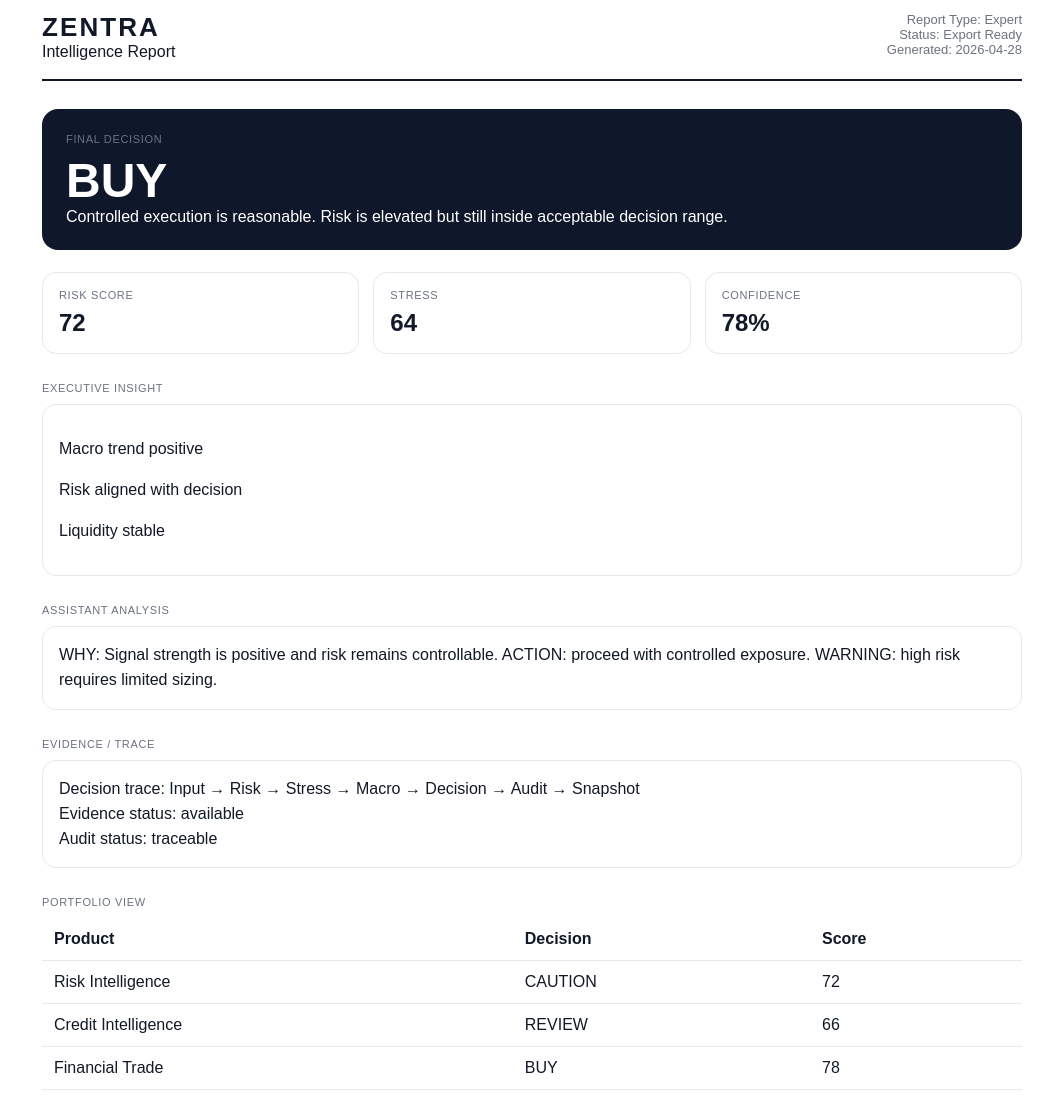
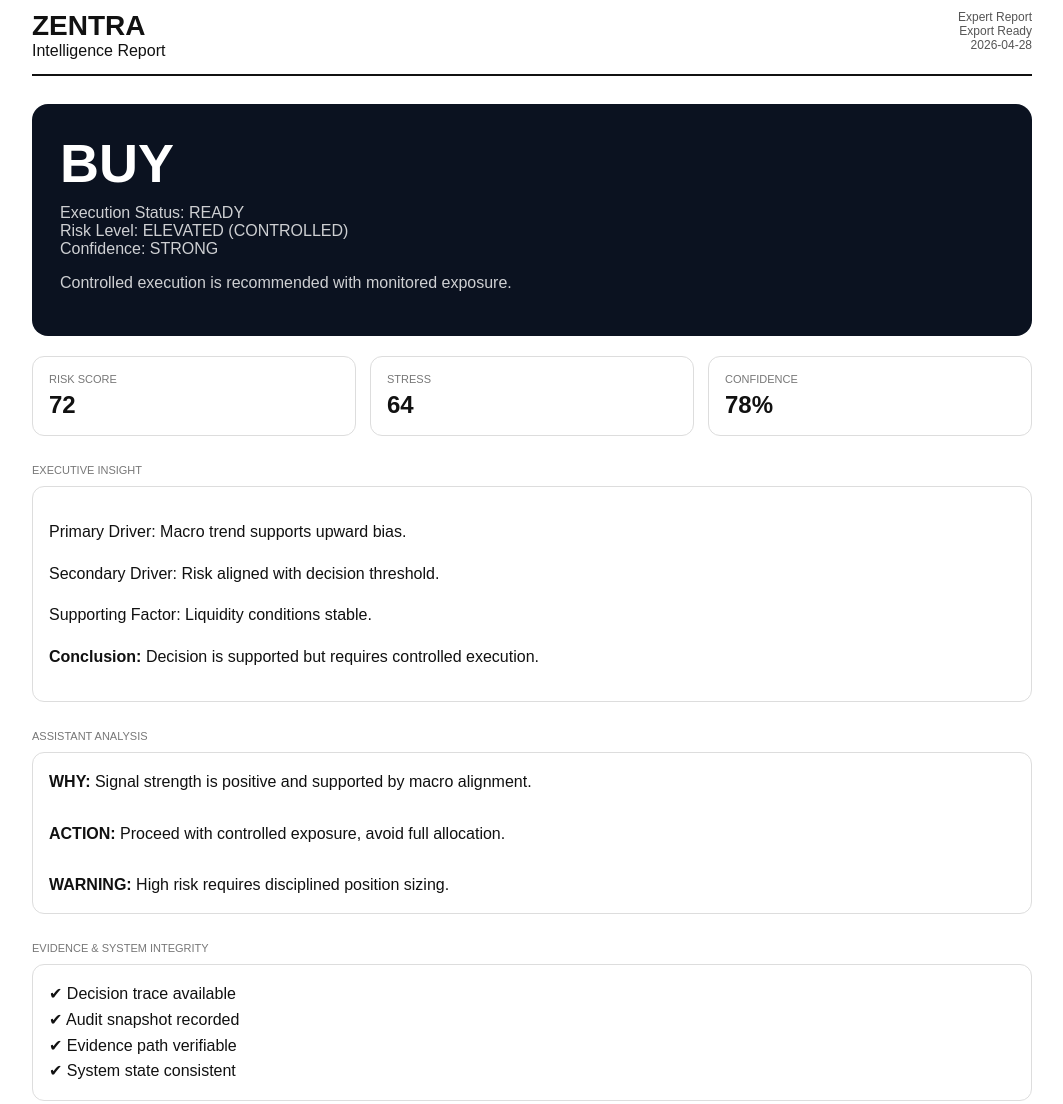
Before and after one commit to Mehmetaltas/zentra-core, a website: page app/report/zentra-report.html in a window 1280 px wide. Shown: the part 60-1164 px from the top of the page, without its empty margins (108-1171 px from the left). Drawn offline with Linux system fonts and the light colour scheme.

Commit message:
upgrade report to investor-level v3

```diff
--- a/app/report/zentra-report.html
+++ b/app/report/zentra-report.html
@@ -3,102 +3,38 @@
 <head>
 <meta charset="utf-8">
 <title>ZENTRA Intelligence Report</title>
+
 <style>
-body{
-  margin:0;
-  background:#f4f6fb;
-  color:#111827;
-  font-family:Arial,sans-serif;
-}
-.page{
-  max-width:980px;
-  margin:30px auto;
-  background:white;
-  padding:42px;
-  border-radius:18px;
-  box-shadow:0 20px 60px rgba(0,0,0,.08);
-}
-.header{
-  display:flex;
-  justify-content:space-between;
-  border-bottom:2px solid #111827;
-  padding-bottom:18px;
-}
-.brand{
-  font-size:26px;
-  font-weight:900;
-  letter-spacing:.08em;
-}
-.meta{
-  text-align:right;
-  color:#6b7280;
-  font-size:13px;
-}
+body{margin:0;background:#f3f5fa;font-family:Arial;color:#111}
+.page{max-width:1000px;margin:30px auto;background:#fff;padding:40px;border-radius:18px;box-shadow:0 20px 60px rgba(0,0,0,.08)}
+.header{display:flex;justify-content:space-between;border-bottom:2px solid #111;padding-bottom:14px}
+.brand{font-size:28px;font-weight:900}
+.meta{font-size:12px;color:#555;text-align:right}
+
 .decision{
 margin-top:28px;
-  padding:24px;
+padding:28px;
 border-radius:16px;
-  background:#0f172a;
-  color:white;
+background:#0b1220;
+color:#fff;
 }
-.decision .value{
-  font-size:48px;
-  font-weight:900;
-  margin-top:8px;
-}
-.grid{
-  display:grid;
-  grid-template-columns:repeat(3,1fr);
-  gap:14px;
-  margin-top:22px;
-}
-.card{
-  border:1px solid #e5e7eb;
-  border-radius:14px;
-  padding:16px;
-}
-.label{
-  color:#6b7280;
-  font-size:11px;
-  text-transform:uppercase;
-  letter-spacing:.06em;
-}
-.value{
-  font-size:24px;
-  font-weight:800;
-  margin-top:8px;
-}
-.section{
-  margin-top:28px;
-}
-.box{
-  border:1px solid #e5e7eb;
-  border-radius:14px;
-  padding:16px;
-  margin-top:10px;
-  line-height:1.55;
-}
-table{
-  width:100%;
-  border-collapse:collapse;
-  margin-top:10px;
-}
-td,th{
-  padding:12px;
-  border-bottom:1px solid #e5e7eb;
-  text-align:left;
-}
-.footer{
-  margin-top:40px;
-  padding-top:16px;
-  border-top:1px solid #e5e7eb;
-  color:#6b7280;
-  font-size:12px;
-}
-@media print{
-  body{background:white}
-  .page{box-shadow:none;margin:0;border-radius:0}
-}
+
+.decision h2{margin:0;font-size:54px}
+.decision p{margin-top:10px;opacity:.8}
+
+.grid{display:grid;grid-template-columns:repeat(3,1fr);gap:14px;margin-top:20px}
+.card{border:1px solid #ddd;border-radius:12px;padding:16px}
+.label{font-size:11px;color:#777;text-transform:uppercase}
+.value{font-size:24px;font-weight:800;margin-top:6px}
+
+.section{margin-top:28px}
+.box{border:1px solid #ddd;border-radius:12px;padding:16px;margin-top:10px;line-height:1.6}
+
+table{width:100%;border-collapse:collapse;margin-top:10px}
+td,th{padding:10px;border-bottom:1px solid #eee}
+
+.footer{margin-top:40px;border-top:1px solid #eee;padding-top:14px;font-size:12px;color:#777}
+
 </style>
 </head>
 
@@ -111,59 +47,70 @@ td,th{
 <div>Intelligence Report</div>
 </div>
 <div class="meta">
-      Report Type: Expert<br>
-      Status: Export Ready<br>
-      Generated: 2026-04-28
+Expert Report<br>
+Export Ready<br>
+2026-04-28
 </div>
 </div>
 
-  <section class="decision">
-    <div class="label">Final Decision</div>
-    <div class="value" id="decision"></div>
-    <div id="summary"></div>
-  </section>
+<div class="decision">
+<h2 id="decision">BUY</h2>
 
-  <section class="grid">
+<p>
+Execution Status: READY<br>
+Risk Level: ELEVATED (CONTROLLED)<br>
+Confidence: STRONG
+</p>
+
+<p id="summary">
+Controlled execution is recommended with monitored exposure.
+</p>
+</div>
+
+<div class="grid">
 <div class="card">
 <div class="label">Risk Score</div>
 <div class="value" id="risk"></div>
 </div>
+
 <div class="card">
 <div class="label">Stress</div>
 <div class="value" id="stress"></div>
 </div>
+
 <div class="card">
 <div class="label">Confidence</div>
 <div class="value" id="confidence"></div>
 </div>
-  </section>
+</div>
 
-  <section class="section">
+<div class="section">
 <div class="label">Executive Insight</div>
 <div class="box" id="insight"></div>
-  </section>
+</div>
 
-  <section class="section">
+<div class="section">
 <div class="label">Assistant Analysis</div>
 <div class="box" id="assistant"></div>
-  </section>
+</div>
 
-  <section class="section">
-    <div class="label">Evidence / Trace</div>
+<div class="section">
+<div class="label">Evidence & System Integrity</div>
 <div class="box">
-      Decision trace: Input → Risk → Stress → Macro → Decision → Audit → Snapshot<br>
-      Evidence status: available<br>
-      Audit status: traceable
+✔ Decision trace available<br>
+✔ Audit snapshot recorded<br>
+✔ Evidence path verifiable<br>
+✔ System state consistent
 </div>
-  </section>
+</div>
 
-  <section class="section">
-    <div class="label">Portfolio View</div>
+<div class="section">
+<div class="label">Portfolio Intelligence</div>
 <table id="portfolio"></table>
-  </section>
+</div>
 
 <div class="footer">
-    ZENTRA Intelligence Report — confidential system output. Export-ready institutional format.
+ZENTRA Intelligence Report — institutional grade output. Decision-ready, audit-traceable.
 </div>
 
 </div>
@@ -171,16 +118,19 @@ td,th{
 <script>
 const data = {
 decision:"BUY",
-summary:"Controlled execution is reasonable. Risk is elevated but still inside acceptable decision range.",
 risk:72,
 stress:64,
 confidence:78,
 drivers:[
-"Macro trend positive",
-"Risk aligned with decision",
-"Liquidity stable"
+"Primary Driver: Macro trend supports upward bias.",
+"Secondary Driver: Risk aligned with decision threshold.",
+"Supporting Factor: Liquidity conditions stable."
 ],
-assistant:"WHY: Signal strength is positive and risk remains controllable. ACTION: proceed with controlled exposure. WARNING: high risk requires limited sizing.",
+assistant:{
+why:"Signal strength is positive and supported by macro alignment.",
+action:"Proceed with controlled exposure, avoid full allocation.",
+warning:"High risk requires disciplined position sizing."
+},
 portfolio:[
 ["Risk Intelligence","CAUTION","72"],
 ["Credit Intelligence","REVIEW","66"],
@@ -188,16 +138,18 @@ portfolio:[
 ]
 };
 
-document.getElementById("decision").textContent=data.decision;
-document.getElementById("summary").textContent=data.summary;
 document.getElementById("risk").textContent=data.risk;
 document.getElementById("stress").textContent=data.stress;
 document.getElementById("confidence").textContent=data.confidence+"%";
 
 document.getElementById("insight").innerHTML =
-data.drivers.map(x=>"<p>"+x+"</p>").join("");
+data.drivers.map(x=>"<p>"+x+"</p>").join("") +
+"<p><strong>Conclusion:</strong> Decision is supported but requires controlled execution.</p>";
 
-document.getElementById("assistant").textContent=data.assistant;
+document.getElementById("assistant").innerHTML =
+"<strong>WHY:</strong> "+data.assistant.why+"<br><br>"+
+"<strong>ACTION:</strong> "+data.assistant.action+"<br><br>"+
+"<strong>WARNING:</strong> "+data.assistant.warning;
 
 document.getElementById("portfolio").innerHTML =
 "<tr><th>Product</th><th>Decision</th><th>Score</th></tr>" +
```
Lines whose indentation alone changed are shown as unchanged.
